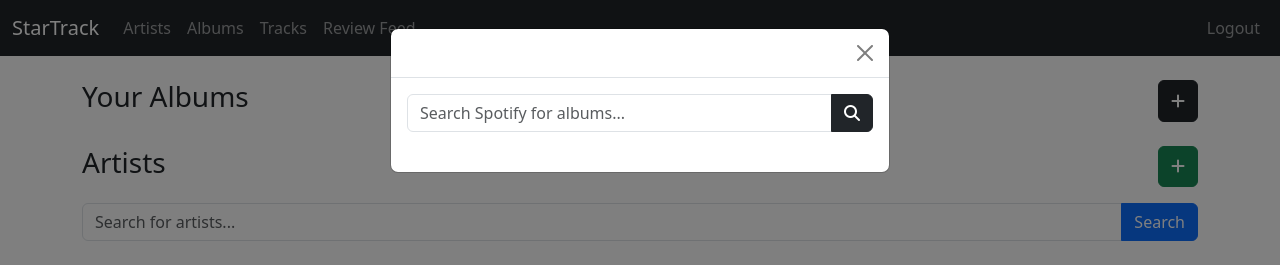
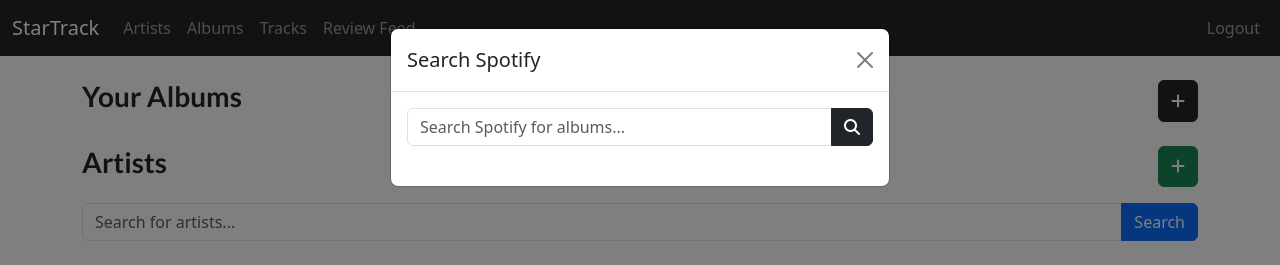
Before and after one commit to Georgeburn94/StarTrack, a Django app: page / in a window 1280 px wide, after a click that opens the changed part. Shown: the top 265 px of the page. Run offline with Django 4.2, Linux system fonts and the light colour scheme; the visitor is signed in with stand-in values (Sample User, id 1); data that the repository does not hold is empty; some libraries are stand-ins or nearby versions.

Commit message:
add: google fonts import

```diff
--- a/startrack/static/cs/styles.css
+++ b/startrack/static/cs/styles.css
@@ -1,3 +1,73 @@
+/* Google Fonts Classes */
+
+.lato-thin {
+    font-family: "Lato", serif;
+    font-weight: 100;
+    font-style: normal;
+}
+
+.lato-light {
+    font-family: "Lato", serif;
+    font-weight: 300;
+    font-style: normal;
+}
+
+.lato-regular {
+    font-family: "Lato", serif;
+    font-weight: 400;
+    font-style: normal;
+}
+
+.lato-bold {
+    font-family: "Lato", serif;
+    font-weight: 700;
+    font-style: normal;
+}
+
+.lato-black {
+    font-family: "Lato", serif;
+    font-weight: 900;
+    font-style: normal;
+}
+
+.lato-thin-italic {
+    font-family: "Lato", serif;
+    font-weight: 100;
+    font-style: italic;
+}
+
+.lato-light-italic {
+    font-family: "Lato", serif;
+    font-weight: 300;
+    font-style: italic;
+}
+
+.lato-regular-italic {
+    font-family: "Lato", serif;
+    font-weight: 400;
+    font-style: italic;
+}
+
+.lato-bold-italic {
+    font-family: "Lato", serif;
+    font-weight: 700;
+    font-style: italic;
+}
+
+.lato-black-italic {
+    font-family: "Lato", serif;
+    font-weight: 900;
+    font-style: italic;
+}
+
+.gowun-dodum-regular {
+    font-family: "Gowun Dodum", serif;
+    font-weight: 400;
+    font-style: normal;
+}
+
+/* Stars Styling */
+
 .star-rating .fa-star {
     font-size: 24px;
     color: #ddd;
@@ -10,6 +80,8 @@
     opacity: 1;
 }
 
+/* General Styles */
+
 li {
     list-style-type: none;
 }
@@ -17,3 +89,7 @@ li {
 a {
     text-decoration: none;
 }
+
+.card:hover {
+    box-shadow: 0 4px 8px 0 rgba(0, 0, 0, 0.2);
+}
--- a/startrack/templates/base.html
+++ b/startrack/templates/base.html
@@ -18,6 +18,14 @@
     <script src="https://kit.fontawesome.com/80cad2bfb4.js" crossorigin="anonymous"></script>
 
 
+    <!-- Google Fonts  -->
+    <link rel="preconnect" href="https://fonts.googleapis.com">
+    <link rel="preconnect" href="https://fonts.gstatic.com" crossorigin>
+    <link
+        href="https://fonts.googleapis.com/css2?family=Gowun+Dodum&family=Lato:ital,wght@0,100;0,300;0,400;0,700;0,900;1,100;1,300;1,400;1,700;1,900&display=swap"
+        rel="stylesheet">
+
+    <!-- Custom CSS -->
     <link rel="stylesheet" href="{% static 'cs/styles.css' %}">
 </head>
 
@@ -68,9 +76,9 @@
 
     <!-- Main Content -->
 
-        {% block content %}
-        <!-- Page-specific content goes here -->
-        {% endblock %}
+    {% block content %}
+    <!-- Page-specific content goes here -->
+    {% endblock %}
 
 
     <!-- Footer -->
--- a/startrack/templates/home.html
+++ b/startrack/templates/home.html
@@ -34,7 +34,7 @@
     <!-- Albums Header -->
     <div class="row">
         <div class="d-flex justify-content-between">
-            <h3>Your Albums</h3>
+            <h3 class="lato-bold">Your Albums</h3>
             <!-- Spotify Search Button -->
             <button type="button" class="btn btn-dark btn-outline" data-bs-toggle="modal"
                 data-bs-target="#spotifySearchModal">
@@ -56,9 +56,9 @@
                 <div class="card text-bg-dark" style="width: 18rem;">
                     <img src="{{ album.featured_image }}" class="card-img-top" alt="{ album.name } cover art">
                     <div class="card-body">
-                        <h5 class="card-title">{{ album.name }}
-                            <h6 class="card-subtitle">{{ artist.name}}</h6>
-                            <h6><small>{{ album.year }}</small></h6>
+                        <h5 class="card-title lato-bold">{{ album.name }}
+                            <h6 class="card-subtitle lato-regular">{{ artist.name}}</h6>
+                            <h6 class="lato-regular"><small>{{ album.year }}</small></h6>
                     </div>
                 </div>
             </a>
@@ -87,7 +87,7 @@
     <!-- Add Artist Button -->
     <div class="col-12">
         <div class="d-flex justify-content-between mb-3">
-            <h3>Artists</h3>
+            <h3 class="lato-bold">Artists</h3>
             <button type="button" class="btn btn-success" data-bs-toggle="modal" data-bs-target="#addArtistModal">
                 <i class="fa-solid fa-plus"></i>
             </button>
@@ -155,6 +155,7 @@
     <div class="modal-dialog">
         <div class="modal-content">
             <div class="modal-header">
+                <h5 class="modal-title text-center" id="spotifySearchModalLabel">Search Spotify</h5>
                 <button type="button" class="btn-close" data-bs-dismiss="modal" aria-label="Close"></button>
             </div>
             <div class="modal-body">
```
